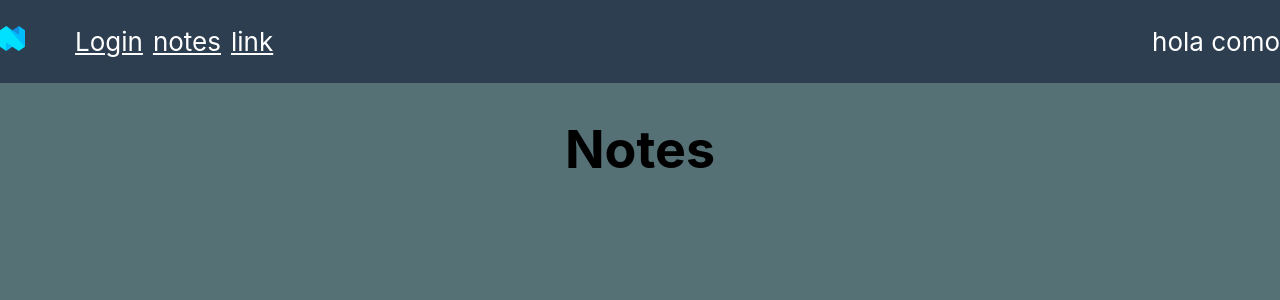
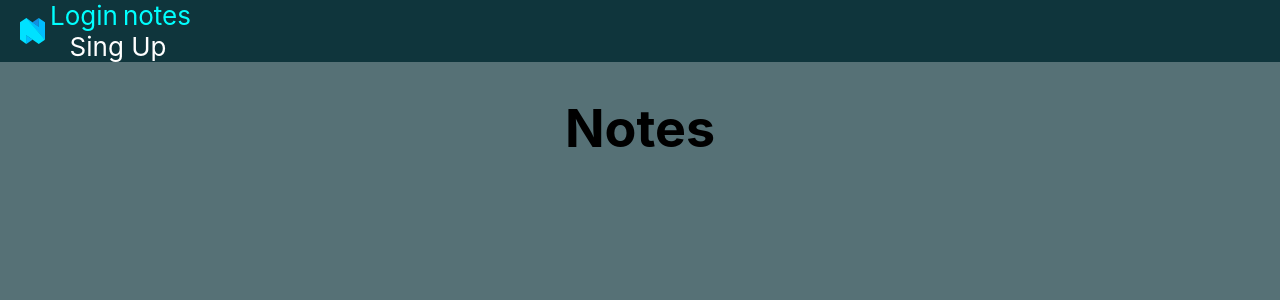
Before and after one commit to IamDavidev/davtioon-firebase, a React (Vite) app: page /notes in a window 1280 px wide. Shown: the top 300 px of the page. Built offline with nearby package versions, Linux system fonts and the light colour scheme.

Commit message:
styled nav

```diff
--- a/src/StyledMain.jsx
+++ b/src/StyledMain.jsx
@@ -5,6 +5,7 @@ export const theme = {
   $secondary: 'rgb(28, 25, 101)',
   $tertiary: '#3F2DB7',
   $extra: '#181B34 ',
+  $pre : '#00ffff'
 };
 
 export const AppStyled = styled.div`
--- a/src/components/Navbar/NavBar.jsx
+++ b/src/components/Navbar/NavBar.jsx
@@ -5,7 +5,9 @@ const NavBar = () => {
   return (
     <StyledNav>
       <div className="navbarLogo">
-        <img src={logo} alt="" />
+        <Link to="/home">
+          <img src={logo} alt="" />
+        </Link>
       </div>
       <div className="navbarLinks">
         <div className="navLink">
@@ -14,14 +16,14 @@ const NavBar = () => {
               <Link to="/login"> Login </Link>
             </li>
             <li>
-              <Link to="/notes"> notes  </Link>
+              <Link to="/notes"> notes </Link>
             </li>
-            <li>
+            {/* <li>
               <Link to="/login"> link </Link>
-            </li>
+            </li> */}
           </ul>
         </div>
-        <div className="navAuth">hola como</div>
+        <div className="navAuth">Sing Up </div>
       </div>
     </StyledNav>
   );
--- a/src/components/Navbar/StyledNav.jsx
+++ b/src/components/Navbar/StyledNav.jsx
@@ -1,23 +1,27 @@
 import Styled from 'styled-components';
-
+import { theme } from '../../StyledMain';
 const StyledNav = Styled.nav`
         color: white;
-        background-color: #2c3e50;
+        background-color: ${theme.$primary};
         display: flex;
         align-items: center;
         img{
         width: 25px;
+        padding-left: 20px;
         }
         a{
-                color: white;
+                color: ${theme.$pre};
                 display: flex;
+                text-decoration:none;
         }
         ul{
                 display: flex;
                 list-style: none;
-        }
+                margin:0px;
+                padding:0px;
         li{
-                margin-left: 10px;
+                margin-left: 5px;
+                list-style: none;
         }
         .navbarLinks{
                 display: flex;
@@ -25,8 +29,11 @@ const StyledNav = Styled.nav`
                 justify-content: space-between;
                 width: 100%;
         }
-
+        .navAuth{
+                padding-right: 20px;
+        }
 
 `;
 
 export default StyledNav;
+3
```
